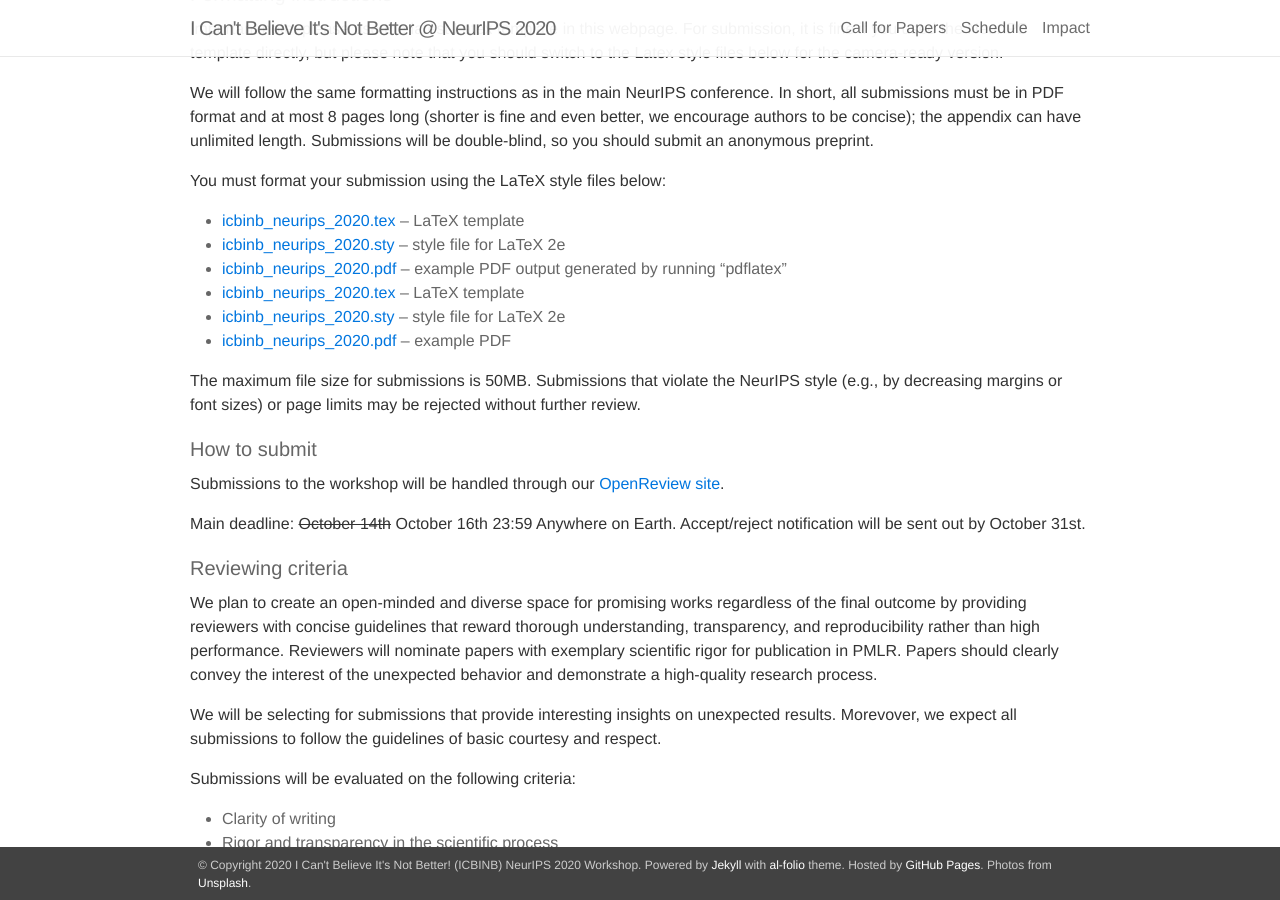
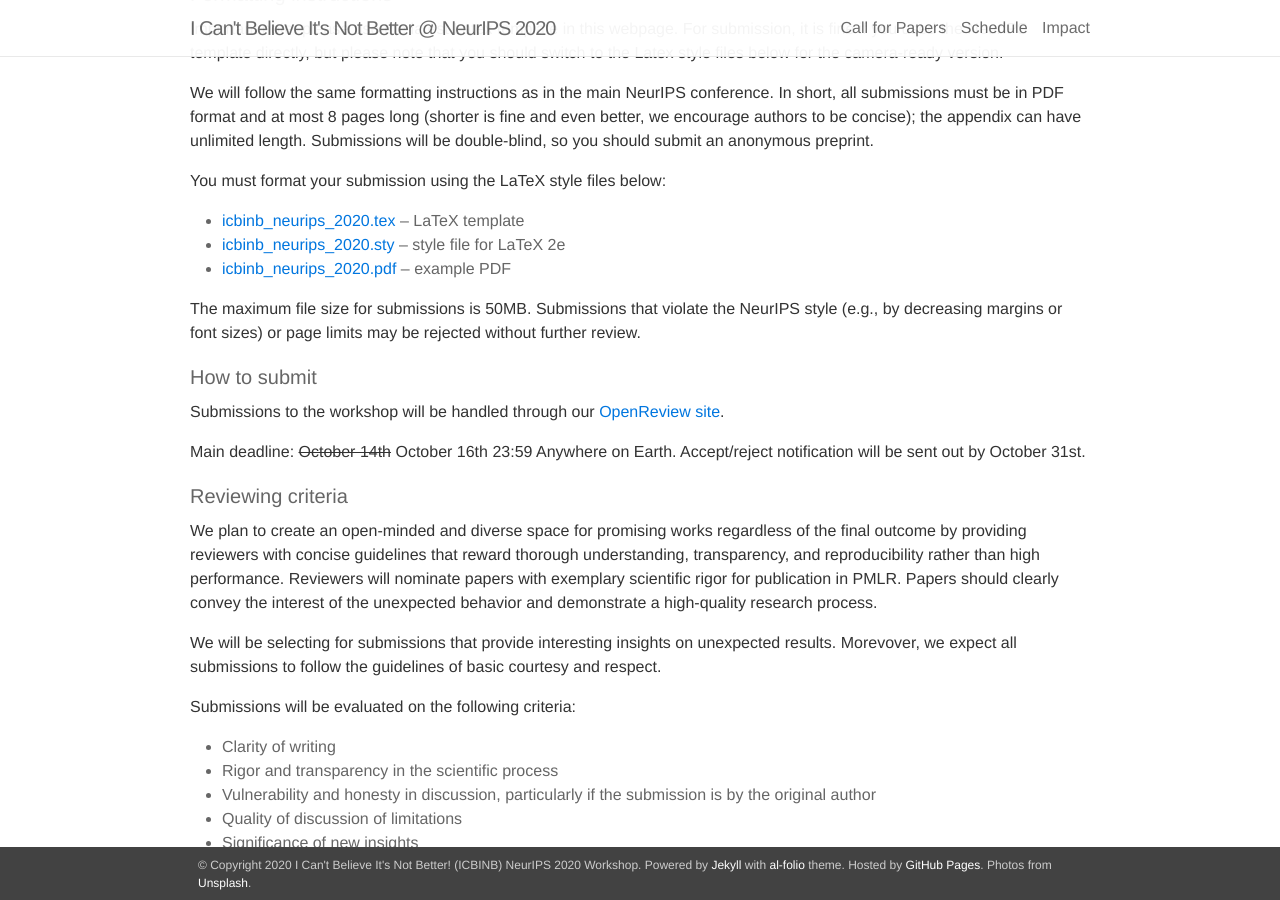
Before and after one commit to ml-retrospectives/icml2020, a Jekyll site: the page built from _pages/01_call.md, in a window 1280 px wide and 900 px high, scrolled down 998 px. Built offline with Jekyll 4.4.1, drawn with Linux system fonts in a browser that asks for light colours; nearby versions of some CDN libraries.

Commit message:
trying to fix still

```diff
--- a/_pages/01_call.md
+++ b/_pages/01_call.md
@@ -26,12 +26,9 @@ If you think your paper falls within the remit of the workshop but does not clea
 We will follow the same formatting instructions as in the main NeurIPS conference. In short, all submissions must be in PDF format and at most 8 pages long (shorter is fine and even better, we encourage authors to be concise); the appendix can have unlimited length. Submissions will be **double-blind**, so you should submit an anonymous preprint.
 
 You must format your submission using the LaTeX style files below:
-* <a href="../template/icb_neurips_2020.tex">icbinb_neurips_2020.tex</a> -- LaTeX template
-* <a href="./template/icb_neurips_2020.sty">icbinb_neurips_2020.sty</a> -- style file for LaTeX 2e
-* <a href="template/icb_neurips_2020.pdf">icbinb_neurips_2020.pdf</a> -- example PDF output generated by running “pdflatex”
-* [icbinb_neurips_2020.tex](../template/icbneurips2020.tex) -- LaTeX template
-* [icbinb_neurips_2020.sty](../template/icbneurips2020.tex) -- style file for LaTeX 2e
-* [icbinb_neurips_2020.pdf](./template/icbneurips2020.pdf) -- example PDF
+* [icbinb_neurips_2020.tex](./icbneurips2020.tex) -- LaTeX template
+* [icbinb_neurips_2020.sty](./icbneurips2020.tex) -- style file for LaTeX 2e
+* [icbinb_neurips_2020.pdf](./icbneurips2020.pdf) -- example PDF
 
 The maximum file size for submissions is 50MB. Submissions that violate the NeurIPS style (e.g., by decreasing margins or font sizes) or page limits may be rejected without further review.
 
```
Also changed, not shown: 3 other files.
